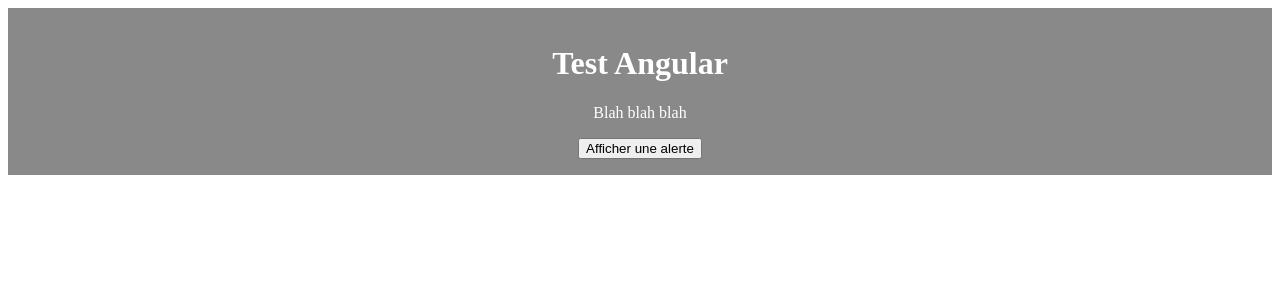
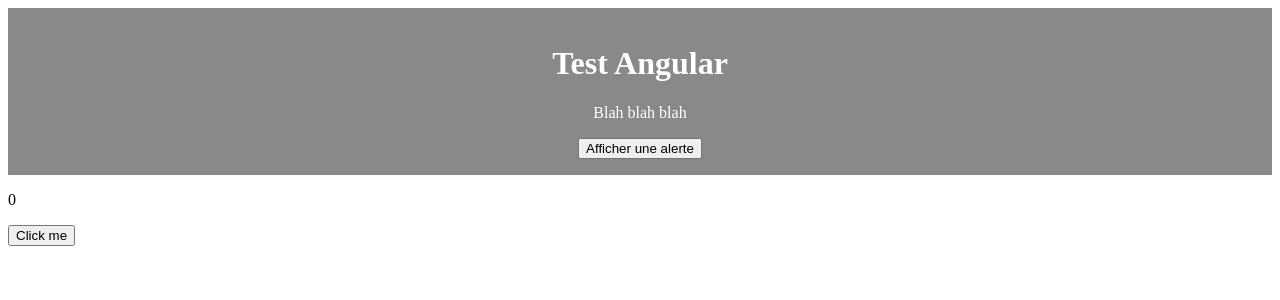
Before and after one commit to LucasAliasElvennope/Test-Angular, an Angular app: page / in a window 1280 px wide. Shown: the top 300 px of the page. Built offline with nearby package versions, Linux system fonts and the light colour scheme.

Commit message:
feat : adding one component for an exercice

```diff
--- a/src/app/app.html
+++ b/src/app/app.html
@@ -1 +1,2 @@
 <app-header></app-header>
+<app-hello-user></app-hello-user>
--- a/src/app/app.ts
+++ b/src/app/app.ts
@@ -1,10 +1,11 @@
 import { Component } from '@angular/core';
 import { Header } from './header/header.component';
+import { HelloUser } from './hello-user/hello-user';
 
 @Component({
   selector: 'app-root',
   templateUrl: './app.html',
   styleUrl: './app.scss',
-  imports: [Header]
+  imports: [Header, HelloUser]
 })
 export class App {}
--- /dev/null
+++ b/src/app/hello-user/hello-user.html
@@ -0,0 +1,3 @@
+<p>{{username}}</p>
+<p>{{clickcount}}</p>
+<button (click)="incrementClickCount()">Click me</button>
--- /dev/null
+++ b/src/app/hello-user/hello-user.ts
@@ -0,0 +1,16 @@
+import { Component } from '@angular/core';
+
+@Component({
+  selector: 'app-hello-user',
+  imports: [],
+  templateUrl: './hello-user.html',
+  styleUrl: './hello-user.scss'
+})
+export class HelloUser {
+ username: string = '';
+ clickcount: number = 0;
+
+ incrementClickCount(): void {
+  this.clickcount++;
+}
+}
```
Also changed, not shown: src/app/hello-user/hello-user.scss (added), 1 other file (tests, documents, lock files or other folders).
